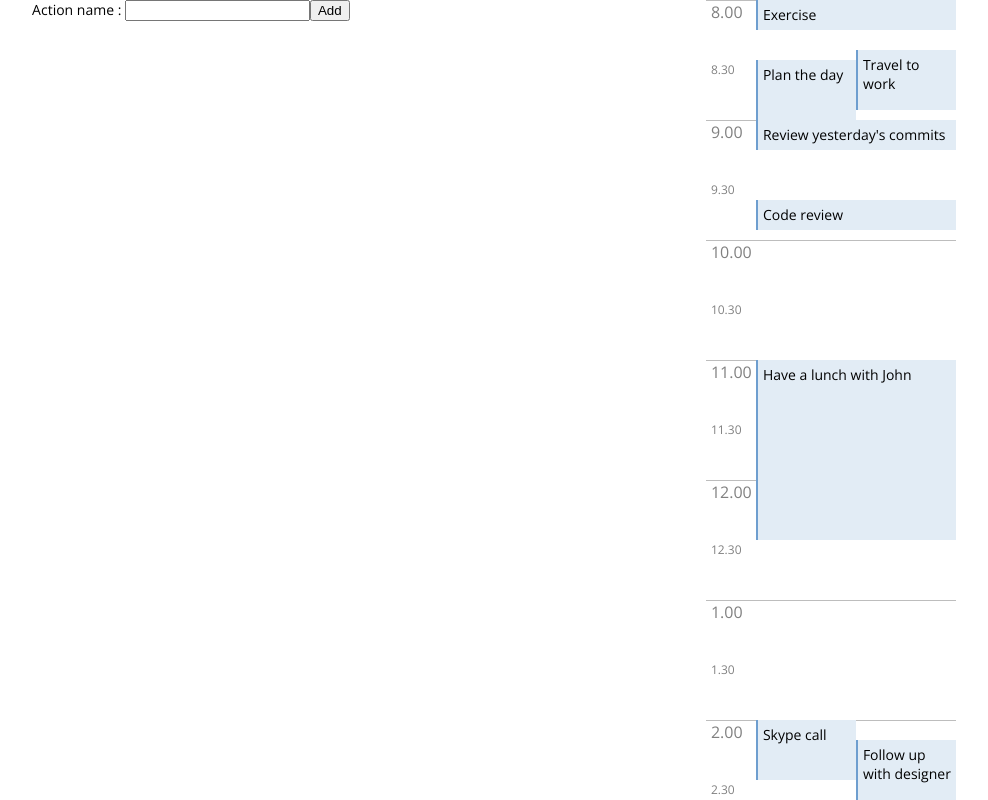
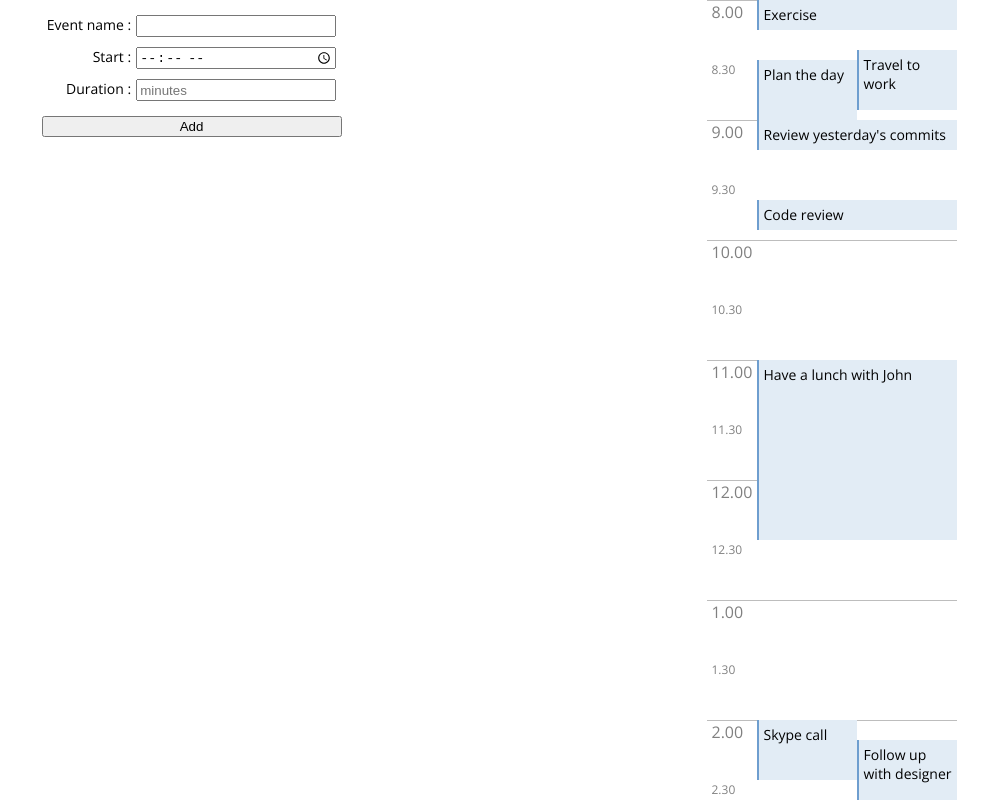
Before and after one commit to Krabonub/timetable, a React (Create React App) app: page / in a window 1280 px wide. Shown: the whole page, without its empty margins (146-1134 px from the left). Built offline with nearby package versions, Linux system fonts and the light colour scheme.

Commit message:
event adding

```diff
--- a/src/components/ControlPanel.js
+++ b/src/components/ControlPanel.js
@@ -8,21 +8,51 @@ class ControlPanel extends Component {
     }
 
     AddTrack() {
-        this.props.onAddTrack(
-            {
-                start: 200,
-                duration: 200,
-                text: "penis"
-            }
-        );
+        let startTimeArr=this.eventStartInput.value.split(':');
+        startTimeArr[0]=(+startTimeArr[0]-8)*60;
+        startTimeArr[1]=+startTimeArr[1];
+        let startTimeNumber = startTimeArr[0] + startTimeArr[1];
+        if(this.eventNameInput.value!=='' && +this.eventDurationInput.value>10 && startTimeNumber>0 && ((startTimeNumber+(+this.eventDurationInput.value))<540)){
+            this.props.onAddEvent(
+                {
+                    start: startTimeNumber,
+                    duration: +this.eventDurationInput.value,
+                    title: this.eventNameInput.value
+                }
+            );
+        }
+        else{
+            alert("Wrong input!")
+        }
+        this.eventNameInput.value = '';
+        this.eventStartInput.value = '';
+        this.eventDurationInput.value = '';
     }
 
     render() {
         return (
             <div>
-                <form>
-                    <label>Action name : <input type="text"/></label>
-                    <button onClick={this.AddTrack.bind(this)}>Add</button>
+                <form className="control-panel-form">
+                    <div className="input-container">
+                        <div className="labels">
+                            <label htmlFor="event-name">Event name : </label>
+                            <label htmlFor="event-start">Start : </label>
+                            <label htmlFor="event-duration">Duration : </label>
+                        </div>
+                        <div className="inputs">
+                            <input type="text" id="event-name" ref={(input) => {
+                                this.eventNameInput = input;
+                            }}/>
+                            <input type="time" id="event-start" step="600" min="8:00" max="17:00" ref={(input) => {
+                                this.eventStartInput = input;
+                            }}/>
+                            <input type="number" id="event-duration" step="10" min="10" placeholder="minutes"
+                                   ref={(input) => {
+                                       this.eventDurationInput = input;
+                                   }}/>
+                        </div>
+                    </div>
+                    <button type="button" onClick={this.AddTrack.bind(this)}>Add</button>
                 </form>
             </div>
         );
@@ -38,7 +68,7 @@ function mapStateToProps(state) {
 export default connect(
     mapStateToProps,
     dispatch => ({
-        onAddTrack: (eventObj) => {
+        onAddEvent: (eventObj) => {
             dispatch({
                 type: "ADD_EVENT",
                 payload: eventObj
--- a/src/components/Day.js
+++ b/src/components/Day.js
@@ -22,20 +22,20 @@ class Day extends Component {
                 let classVar = '';
                 if (index !== (arr.length - 1)) {
                     if ((item.start + item.duration) > arr[index + 1].start) {
-                        if(index%2){
+                        if (index % 2) {
                             classVar = "right_task";
                         }
-                        else{
+                        else {
                             classVar = "left_task";
                         }
                     }
                 }
                 if (index !== 0) {
                     if ((arr[index - 1].start + arr[index - 1].duration) > item.start) {
-                        if(index%2){
+                        if (index % 2) {
                             classVar = "right_task";
                         }
-                        else{
+                        else {
                             classVar = "left_task";
                         }
                     }
@@ -56,10 +56,10 @@ function mapStateToProps(state) {
 export default connect(
     mapStateToProps,
     dispatch => ({
-        onAddTrack:(eventObj)=>{
+        onDeleteEvent: (eventIndex) => {
             dispatch({
-                type:"ADD_EVENT",
-                payload:eventObj
+                type: "DELETE_EVENT",
+                payload: eventIndex
             })
         }
     })
--- a/src/css/App.css
+++ b/src/css/App.css
@@ -60,3 +60,51 @@
     left: 150px;
     width: 100px;
 }
+
+.control-panel-form {
+    display:flex;
+    flex-direction:column;
+    justify-content:center;
+    align-items:center;
+    margin:10px;
+    width:300px;
+}
+.control-panel-form .input-container{
+    display:flex;
+    flex-direction:row;
+    justify-content:center;
+    align-items:center;
+    margin-bottom:10px;
+}
+
+.control-panel-form .input-container .labels{
+    display:flex;
+    flex-direction:column;
+    justify-content:center;
+    align-items:flex-end;
+}
+
+.control-panel-form .input-container .inputs{
+    display:flex;
+    flex-direction:column;
+    justify-content:center;
+    align-items:flex-start;
+}
+
+.input-container .labels *, .input-container .inputs *{
+    height:22px;
+    box-sizing:border-box;
+    margin:5px 0;
+}
+
+.input-container .labels *{
+    margin-right:5px;
+}
+
+.input-container .inputs *{
+    width:200px;
+}
+
+.control-panel-form button{
+    width:300px;
+}
--- a/src/index.js
+++ b/src/index.js
@@ -7,7 +7,6 @@ import './css/index.css';
 import App from './components/App';
 import registerServiceWorker from './registerServiceWorker';
 //import { Router, Route, IndexRoute, browserHistory } from 'react-router'
-
 
 /////////////////////// Redux ///////////////////
 
@@ -24,19 +23,82 @@ const initialStore = {
         {start: 360, duration: 30, title: "Skype call"},
         {start: 370, duration: 45, title: "Follow up with designer"},
         {start: 405, duration: 30, title: "Push up branch"}
-    ]
+    ],
+    sortState:function(){
+        this.tasks.sort((a, b) => {
+            if (a.start > b.start) return 1;
+            if (a.start < b.start) return -1;
+        });
+    },
+    editBusyTime:function(){
+        this.busyTime = [];
+        for (let i = 0; i < this.tasks.length - 1; i++) {
+            if (this.tasks[i].start + this.tasks[i].duration > this.tasks[i + 1].start) {
+                let tmpEnd;
+                if ((this.tasks[i + 1].start + this.tasks[i + 1].duration) < (this.tasks[i].start + this.tasks[i].duration)) {
+                    tmpEnd = this.tasks[i + 1].start + this.tasks[i + 1].duration;
+                }
+                else {
+                    tmpEnd = this.tasks[i].start + this.tasks[i].duration;
+                }
+                this.busyTime.push({
+                    start: this.tasks[i + 1].start,
+                    end: tmpEnd
+                });
+            }
+        }
+    }
 };
 
 //reducer
 function reducer(state = initialStore, action) {
-    //console.log(action);
+    if (action.type === "ADD_EVENT") {
+        for (let item of state.busyTime) {
+            if (action.payload.start > item.start && action.payload.start < item.end) {
+                alert("This time is busy!");
+                return state;
+            }
+            if (action.payload.start + action.payload.duration > item.start && action.payload.start + action.payload.duration < item.end) {
+                alert("This time is busy!");
+                return state;
+            }
+            if (action.payload.start < item.start && action.payload.start + action.payload.duration > item.end) {
+                alert("This time is busy!");
+                return state;
+            }
+            if (action.payload.start > item.start && action.payload.start + action.payload.duration < item.end) {
+                alert("This time is busy!");
+                return state;
+            }
+        }
+        for (let item of state.tasks) {
+            if (item.start === action.payload.start) {
+                alert("You already have event starting at this time!");
+                return state;
+            }
+        }
+        let stateObj = {
+            ...state,
+            tasks: [...state.tasks, {...action.payload}]
+        };
+        stateObj.sortState.call(stateObj);
+        stateObj.editBusyTime.call(stateObj);
+        return stateObj;
+    }
+    if (action.type === "DELETE_EVENT") {
+        let tmpTasks = [...state.tasks];
+        tmpTasks.splice(action.payload, 1);
 
-    if (action.type === "ADD_EVENT") {
-        return {
+        let stateObj = {
             ...state,
-            tasks: [...state.tasks, {...action.payload, id: state.tasks.length}]
+            tasks: tmpTasks
         };
+        stateObj.sortState.call(stateObj);
+        stateObj.editBusyTime.call(stateObj);
+        return stateObj;
     }
+    state.sortState.call(state);
+    state.editBusyTime.call(state);
     return state;
 }
 
```
Also changed, not shown: src/components/Control_panel.js (deleted, +0 -30 lines).
